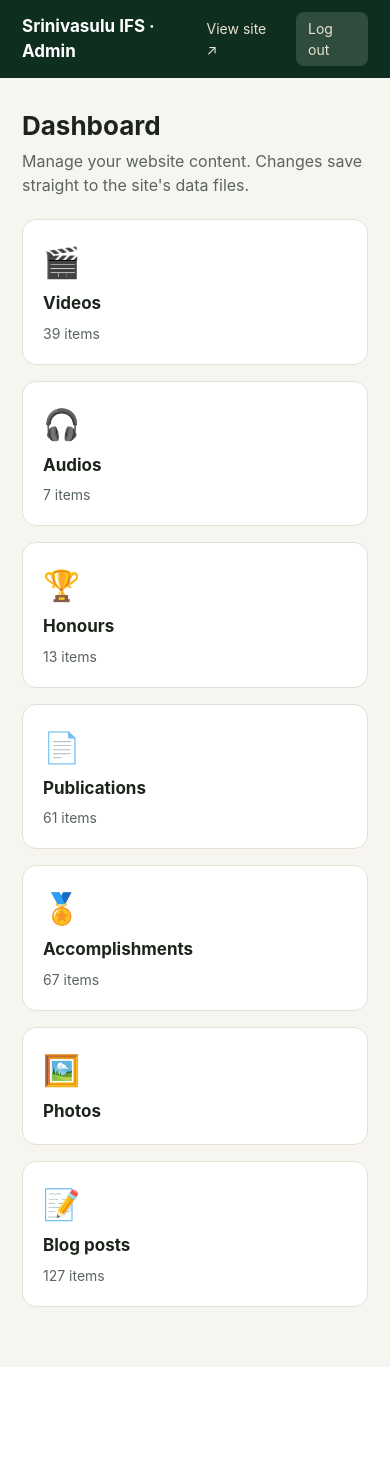
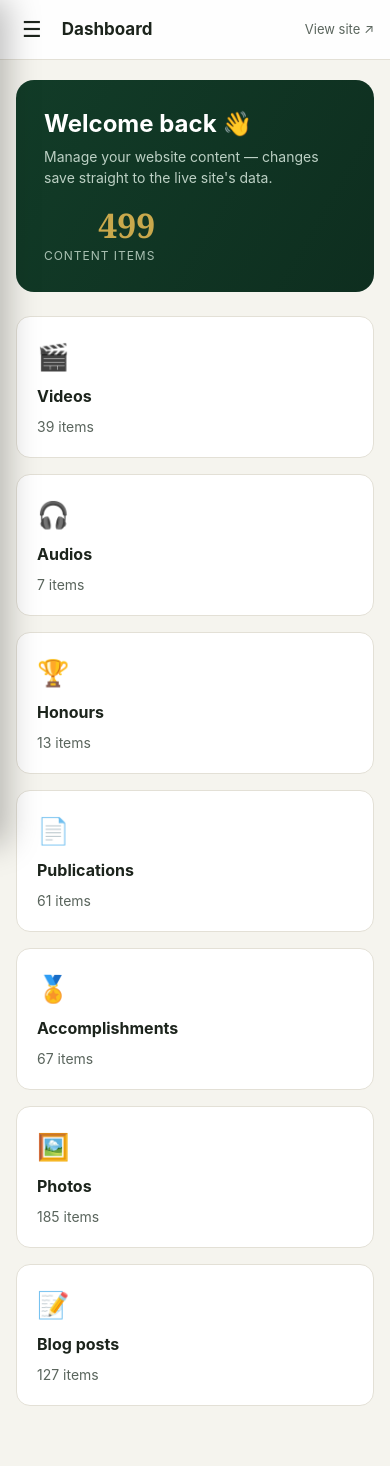
Before and after one commit to vanalok/srinini-sir, a PHP site: page /admin/index.php in a window 390 px wide. Before the commit the page ends 1367 px from the top, so only its background shows below. Run offline with PHP 8.4, Linux system fonts and the light colour scheme; the visitor is signed in with stand-in values (Sample User, id 1).

Commit message:
CMS: polished dashboard + sidebar navigation
Fixed left sidebar (brand, all collections with active-state
highlighting, view-site/logout), sticky topbar with page title, welcome
banner with total item count, refined cards and theme. Responsive:
off-canvas sidebar with hamburger + scrim on small screens.

Co-Authored-By: Claude Opus 4.8 <noreply@anthropic.com>

```diff
--- a/admin/admin.css
+++ b/admin/admin.css
@@ -2,71 +2,102 @@
 * { box-sizing: border-box; }
 :root{
   --green:#0e2e1f; --green-2:#14532d; --gold:#c9a84c; --gold-d:#a8863a;
-  --ink:#1c241c; --ink-2:#5a655d; --line:#e3e0d6; --paper:#f7f5ef; --surface:#fff;
+  --ink:#1c241c; --ink-2:#5a655d; --line:#e3e0d6; --paper:#f5f4ee; --surface:#fff;
   --danger:#c0392b; --ok:#2e9460;
 }
+html,body{ margin:0; }
 body{
-  margin:0; font-family:-apple-system,"Segoe UI",Roboto,system-ui,sans-serif;
-  background:var(--paper); color:var(--ink); line-height:1.5;
+  font-family:-apple-system,"Segoe UI",Roboto,system-ui,sans-serif;
+  background:var(--paper); color:var(--ink); line-height:1.5; -webkit-font-smoothing:antialiased;
 }
 a{ color:var(--green-2); text-decoration:none; }
 code{ background:#eee; padding:1px 5px; border-radius:4px; font-size:.85em; }
 
-/* top bar */
-.a-top{
-  display:flex; align-items:center; justify-content:space-between;
-  padding:12px 22px; background:var(--green); color:#fff;
-  position:sticky; top:0; z-index:10;
+/* ============ Shell + Sidebar ============ */
+.a-shell{ display:flex; min-height:100vh; }
+.a-sidebar{
+  width:244px; flex:0 0 244px; position:sticky; top:0; align-self:flex-start;
+  height:100vh; background:linear-gradient(180deg,#123c28 0%, #0e2e1f 60%, #0b2419 100%);
+  color:#e9e4d3; display:flex; flex-direction:column; padding:18px 14px; z-index:50;
 }
-.a-brand{ color:#fff; font-weight:700; font-size:17px; }
-.a-top nav{ display:flex; gap:18px; align-items:center; }
-.a-top nav a{ color:#e8e2cf; font-size:14px; }
-.a-top nav a:hover{ color:#fff; }
-.a-logout{ background:rgba(255,255,255,.14); padding:6px 12px; border-radius:8px; }
+.a-side-brand{ display:flex; align-items:center; gap:11px; color:#fff; padding:6px 8px 18px; }
+.a-side-mark{
+  width:38px; height:38px; border-radius:10px; display:grid; place-items:center;
+  background:linear-gradient(135deg,var(--gold),#e8cc7a); color:#0e2e1f; font-weight:800; font-size:19px;
+}
+.a-side-brand strong{ display:block; font-size:15px; line-height:1.2; }
+.a-side-brand small{ display:block; font-size:11px; color:#9db6a6; letter-spacing:.04em; }
+.a-side-nav{ display:flex; flex-direction:column; gap:3px; margin-top:6px; }
+.a-side-link{
+  display:flex; align-items:center; gap:11px; padding:10px 12px; border-radius:10px;
+  color:#cdd8d0; font-size:14.5px; font-weight:500; transition:background .15s, color .15s;
+}
+.a-side-link:hover{ background:rgba(255,255,255,.08); color:#fff; }
+.a-side-link.is-active{ background:linear-gradient(135deg,rgba(201,168,76,.28),rgba(201,168,76,.12)); color:#fff; box-shadow:inset 3px 0 0 var(--gold); }
+.a-side-ico{ font-size:17px; width:22px; text-align:center; }
+.a-side-foot{ margin-top:auto; display:flex; flex-direction:column; gap:4px; padding-top:14px; border-top:1px solid rgba(255,255,255,.1); }
+.a-side-foot a{ color:#a9c0b2; font-size:13px; padding:8px 12px; border-radius:8px; }
+.a-side-foot a:hover{ background:rgba(255,255,255,.08); color:#fff; }
+.a-side-logout{ color:#e6b8ad !important; }
 
-.a-main{ max-width:920px; margin:0 auto; padding:28px 22px 60px; }
-.a-h1{ font-size:26px; margin:0 0 4px; }
+.a-content{ flex:1; min-width:0; display:flex; flex-direction:column; }
+.a-topbar{
+  position:sticky; top:0; z-index:20; display:flex; align-items:center; gap:14px;
+  height:60px; padding:0 26px; background:rgba(255,255,255,.9); -webkit-backdrop-filter:blur(8px); backdrop-filter:blur(8px);
+  border-bottom:1px solid var(--line);
+}
+.a-topbar-title{ font-size:17px; font-weight:700; }
+.a-topbar-view{ margin-left:auto; font-size:13px; color:var(--ink-2); }
+.a-menu-btn{ display:none; border:0; background:none; font-size:22px; cursor:pointer; color:var(--ink); }
+.a-scrim{ display:none; }
+
+.a-main{ padding:26px 26px 64px; max-width:1000px; width:100%; }
+.a-main-plain{ max-width:none; }
+.a-h1{ font-size:24px; margin:0 0 4px; }
 .a-count,.a-card-count{ font-size:14px; color:var(--ink-2); font-weight:400; }
 .a-sub{ color:var(--ink-2); margin:0 0 22px; }
 .a-back{ display:inline-block; margin-bottom:10px; font-size:14px; }
 .a-hint{ font-weight:400; color:var(--ink-2); font-size:12px; }
 
-/* dashboard cards */
-.a-grid{ display:grid; grid-template-columns:repeat(auto-fill,minmax(180px,1fr)); gap:16px; }
+/* ============ Dashboard ============ */
+.a-welcome{
+  background:linear-gradient(120deg,#123c28,#0e2e1f); color:#fff;
+  border-radius:18px; padding:26px 28px; margin-bottom:24px;
+  display:flex; align-items:center; justify-content:space-between; gap:20px; flex-wrap:wrap;
+}
+.a-welcome h1{ margin:0 0 4px; font-size:24px; }
+.a-welcome p{ margin:0; color:#bcd0c4; font-size:14px; }
+.a-total{ text-align:right; }
+.a-total b{ display:block; font-size:34px; font-family:Georgia,serif; color:var(--gold); line-height:1; }
+.a-total span{ font-size:12px; color:#a9c0b2; letter-spacing:.08em; text-transform:uppercase; }
+
+.a-grid{ display:grid; grid-template-columns:repeat(auto-fill,minmax(190px,1fr)); gap:16px; }
 .a-card{
-  display:flex; flex-direction:column; gap:6px; padding:20px;
+  position:relative; display:flex; flex-direction:column; gap:8px; padding:20px;
   background:var(--surface); border:1px solid var(--line); border-radius:14px;
   color:var(--ink); transition:transform .15s, box-shadow .15s, border-color .15s;
 }
-.a-card:hover{ transform:translateY(-3px); box-shadow:0 12px 26px rgba(14,46,31,.1); border-color:var(--gold); }
-.a-card-ico{ font-size:30px; }
-.a-card-name{ font-weight:700; font-size:17px; }
-.a-card-soon{ opacity:.6; }
+.a-card:hover{ transform:translateY(-3px); box-shadow:0 14px 30px rgba(14,46,31,.12); border-color:var(--gold); }
+.a-card-ico{ font-size:26px; }
+.a-card-name{ font-weight:700; font-size:16px; }
+.a-card-cta{ position:absolute; top:18px; right:18px; color:var(--gold-d); font-weight:700; opacity:0; transition:opacity .15s; }
+.a-card:hover .a-card-cta{ opacity:1; }
+.a-card-soon{ opacity:.55; }
 .a-card-soon:hover{ transform:none; box-shadow:none; border-color:var(--line); }
 
-/* panels + forms */
-.a-panel{
-  background:var(--surface); border:1px solid var(--line); border-radius:14px;
-  padding:22px; margin-bottom:22px;
-}
+/* ============ Panels + forms ============ */
+.a-panel{ background:var(--surface); border:1px solid var(--line); border-radius:14px; padding:22px; margin-bottom:22px; }
 .a-panel h2{ margin:0 0 16px; font-size:18px; }
 .a-form{ display:flex; flex-direction:column; gap:14px; max-width:620px; }
 .a-form label{ display:flex; flex-direction:column; gap:5px; font-weight:600; font-size:14px; }
 .a-form input, .a-form select, .a-form textarea{
-  font:inherit; padding:10px 12px; border:1px solid var(--line); border-radius:9px;
-  background:#fff; font-weight:400;
+  font:inherit; padding:10px 12px; border:1px solid var(--line); border-radius:9px; background:#fff; font-weight:400;
 }
-.a-form input:focus, .a-form select:focus, .a-form textarea:focus{
-  outline:none; border-color:var(--gold); box-shadow:0 0 0 3px rgba(201,168,76,.2);
-}
+.a-form input:focus, .a-form select:focus, .a-form textarea:focus{ outline:none; border-color:var(--gold); box-shadow:0 0 0 3px rgba(201,168,76,.2); }
 .a-actions{ display:flex; gap:10px; align-items:center; margin-top:4px; }
 
 /* buttons */
-.a-btn{
-  display:inline-flex; align-items:center; justify-content:center; gap:6px;
-  padding:9px 16px; border:1px solid var(--line); border-radius:9px;
-  background:#fff; color:var(--ink); font:inherit; font-weight:600; cursor:pointer;
-}
+.a-btn{ display:inline-flex; align-items:center; justify-content:center; gap:6px; padding:9px 16px; border:1px solid var(--line); border-radius:9px; background:#fff; color:var(--ink); font:inherit; font-weight:600; cursor:pointer; }
 .a-btn:hover{ border-color:var(--gold); }
 .a-btn-primary{ background:var(--green); color:#fff; border-color:var(--green); }
 .a-btn-primary:hover{ background:var(--green-2); border-color:var(--green-2); }
@@ -76,10 +107,7 @@ code{ background:#eee; padding:1px 5px; border-radius:4px; font-size:.85em; }
 
 /* list rows */
 .a-list{ display:flex; flex-direction:column; }
-.a-row{
-  display:flex; align-items:center; gap:14px; padding:12px 4px;
-  border-top:1px solid var(--line);
-}
+.a-row{ display:flex; align-items:center; gap:14px; padding:12px 4px; border-top:1px solid var(--line); }
 .a-row:first-child{ border-top:0; }
 .a-thumb{ width:72px; height:48px; object-fit:cover; border-radius:6px; background:#eee; flex:0 0 auto; }
 .a-row-main{ flex:1; min-width:0; }
@@ -88,17 +116,15 @@ code{ background:#eee; padding:1px 5px; border-radius:4px; font-size:.85em; }
 .a-row-actions{ display:flex; gap:8px; align-items:center; }
 .a-row-actions form{ margin:0; }
 .a-empty{ color:var(--ink-2); }
+.a-badge{ display:inline-block; font-size:10px; font-weight:700; letter-spacing:.06em; background:var(--green); color:#fff; padding:1px 6px; border-radius:5px; vertical-align:middle; }
 
 /* flash */
 .flash{ padding:11px 15px; border-radius:9px; margin-bottom:16px; font-weight:500; }
 .flash-ok{ background:#e6f4ec; color:#1e6b45; border:1px solid #bfe3ce; }
 .flash-err{ background:#fbeae7; color:#a5311f; border:1px solid #f0c8c0; }
 
-/* login */
-.a-login{
-  max-width:360px; margin:9vh auto 0; background:var(--surface);
-  border:1px solid var(--line); border-radius:16px; padding:30px;
-}
+/* login (no sidebar) */
+.a-login{ max-width:370px; margin:9vh auto 0; background:var(--surface); border:1px solid var(--line); border-radius:16px; padding:32px; box-shadow:0 20px 50px rgba(14,46,31,.1); }
 .a-login h1{ margin:0 0 2px; font-size:22px; }
 .a-login form{ display:flex; flex-direction:column; gap:14px; margin-top:18px; }
 .a-login label{ display:flex; flex-direction:column; gap:5px; font-weight:600; font-size:14px; }
@@ -107,7 +133,7 @@ code{ background:#eee; padding:1px 5px; border-radius:4px; font-size:.85em; }
 
 /* photos grid */
 .a-filter{ margin-bottom:16px; }
-.a-filter select{ font:inherit; padding:8px 12px; border:1px solid var(--line); border-radius:9px; }
+.a-filter input, .a-filter select{ font:inherit; padding:8px 12px; border:1px solid var(--line); border-radius:9px; }
 .a-photos{ display:grid; grid-template-columns:repeat(auto-fill,minmax(120px,1fr)); gap:12px; }
 .a-photo{ position:relative; border-radius:10px; overflow:hidden; border:1px solid var(--line); background:#eee; aspect-ratio:1/1; }
 .a-photo img{ width:100%; height:100%; object-fit:cover; display:block; }
@@ -115,9 +141,21 @@ code{ background:#eee; padding:1px 5px; border-radius:4px; font-size:.85em; }
 .a-photo-del{ position:absolute; top:4px; right:4px; width:24px; height:24px; border:0; border-radius:50%; background:rgba(192,57,43,.9); color:#fff; font-size:16px; line-height:1; cursor:pointer; }
 .a-photo form{ margin:0; }
 
-/* inline edit (collection editor) */
+/* inline edit */
 .a-inline{ margin:0; width:100%; }
 .a-inline input, .a-inline select{ font:inherit; padding:8px 10px; border:1px solid var(--line); border-radius:8px; }
 .a-inline-row{ display:flex; gap:8px; align-items:center; flex-wrap:wrap; }
 
-.a-badge{ display:inline-block; font-size:10px; font-weight:700; letter-spacing:.06em; background:var(--green); color:#fff; padding:1px 6px; border-radius:5px; vertical-align:middle; }
+/* ============ Responsive: off-canvas sidebar ============ */
+@media (max-width: 860px){
+  .a-sidebar{
+    position:fixed; left:0; top:0; height:100vh; transform:translateX(-100%);
+    transition:transform .25s ease; box-shadow:8px 0 30px rgba(0,0,0,.25);
+  }
+  .a-sidebar.is-open{ transform:translateX(0); }
+  .a-menu-btn{ display:block; }
+  .a-sidebar.is-open ~ .a-scrim,
+  .a-shell:has(.a-sidebar.is-open) .a-scrim{ display:block; position:fixed; inset:0; background:rgba(0,0,0,.4); z-index:40; }
+  .a-main{ padding:20px 16px 60px; }
+  .a-topbar{ padding:0 16px; }
+}
--- a/admin/index.php
+++ b/admin/index.php
@@ -2,47 +2,47 @@
 require_once __DIR__ . '/lib.php';
 require_login();
 
-// counts from the JSON files
 function count_json($file, $key = null) {
   $d = read_json(SITE_ROOT . '/' . $file);
   if ($key) $d = $d[$key] ?? $d;
-  if (isset($d['departments'])) { // accomplishments/publications shape
-    $n = 0; foreach ($d['departments'] as $arr) $n += count($arr); return $n;
-  }
+  if (isset($d['departments'])) { $n = 0; foreach ($d['departments'] as $arr) $n += count($arr); return $n; }
   return is_array($d) ? count($d) : 0;
+}
+function count_photos() {
+  $f = SITE_ROOT . '/photos.js';
+  return is_file($f) ? preg_match_all("/category:\s*'/", file_get_contents($f)) : 0;
 }
 
 $cards = [
-  ['videos.php',        'Videos',         '🎬', count_json('videos.json'),          true],
-  ['audios.php',        'Audios',         '🎧', count_json('audios.json'),          true],
-  ['honours.php',       'Honours',        '🏆', count_json('honours.json'),         true],
-  ['publications.php',  'Publications',   '📄', count_json('publications.json'),    true],
-  ['accomplishments.php','Accomplishments','🏅', count_json('accomplishments.json'), true],
-  ['photos.php',        'Photos',         '🖼️', null,                                true],
-  ['blog.php',          'Blog posts',     '📝', count_json('assets/posts-full.json'), true],
+  ['videos.php',         'Videos',          '🎬', count_json('videos.json')],
+  ['audios.php',         'Audios',          '🎧', count_json('audios.json')],
+  ['honours.php',        'Honours',         '🏆', count_json('honours.json')],
+  ['publications.php',   'Publications',    '📄', count_json('publications.json')],
+  ['accomplishments.php','Accomplishments', '🏅', count_json('accomplishments.json')],
+  ['photos.php',         'Photos',          '🖼️', count_photos()],
+  ['blog.php',           'Blog posts',      '📝', count_json('assets/posts-full.json')],
 ];
+$total = array_sum(array_map(fn($c) => $c[3], $cards));
 
 admin_head('Dashboard');
 echo render_flash();
 ?>
-<h1 class="a-h1">Dashboard</h1>
-<p class="a-sub">Manage your website content. Changes save straight to the site's data files.</p>
+<div class="a-welcome">
+  <div>
+    <h1>Welcome back 👋</h1>
+    <p>Manage your website content — changes save straight to the live site's data.</p>
+  </div>
+  <div class="a-total"><b><?= (int)$total ?></b><span>content items</span></div>
+</div>
 
 <div class="a-grid">
-  <?php foreach ($cards as [$href, $label, $icon, $count, $ready]): ?>
-    <?php if ($ready): ?>
-      <a class="a-card" href="<?= h($href) ?>">
-        <span class="a-card-ico"><?= $icon ?></span>
-        <span class="a-card-name"><?= h($label) ?></span>
-        <?php if ($count !== null): ?><span class="a-card-count"><?= (int)$count ?> items</span><?php endif; ?>
-      </a>
-    <?php else: ?>
-      <div class="a-card a-card-soon">
-        <span class="a-card-ico"><?= $icon ?></span>
-        <span class="a-card-name"><?= h($label) ?></span>
-        <span class="a-card-count"><?= $count !== null ? (int)$count . ' items · ' : '' ?>coming next</span>
-      </div>
-    <?php endif; ?>
+  <?php foreach ($cards as [$href, $label, $icon, $count]): ?>
+    <a class="a-card" href="<?= h($href) ?>">
+      <span class="a-card-cta">Manage →</span>
+      <span class="a-card-ico"><?= $icon ?></span>
+      <span class="a-card-name"><?= h($label) ?></span>
+      <span class="a-card-count"><?= (int)$count ?> item<?= $count == 1 ? '' : 's' ?></span>
+    </a>
   <?php endforeach; ?>
 </div>
 <?php admin_foot(); ?>
--- a/admin/lib.php
+++ b/admin/lib.php
@@ -99,17 +99,55 @@ function handle_upload(string $field, string $destDir, array $allowedExt, string
   return $webPrefix . '/' . $name;
 }
 
-/* ---- Page chrome ---- */
+/* ---- Navigation items (shared by sidebar + dashboard) ---- */
+function nav_items(): array {
+  return [
+    ['index.php',          'Dashboard',       '🏠'],
+    ['videos.php',         'Videos',          '🎬'],
+    ['audios.php',         'Audios',          '🎧'],
+    ['honours.php',        'Honours',         '🏆'],
+    ['publications.php',   'Publications',    '📄'],
+    ['accomplishments.php','Accomplishments', '🏅'],
+    ['photos.php',         'Photos',          '🖼️'],
+    ['blog.php',           'Blog',            '📝'],
+  ];
+}
+
+/* ---- Page chrome (sidebar layout) ---- */
+function render_sidebar(): string {
+  $cur = basename($_SERVER['SCRIPT_NAME'] ?? '');
+  $h = '<aside class="a-sidebar" id="aSidebar">'
+     . '<a class="a-side-brand" href="index.php"><span class="a-side-mark">S</span>'
+     . '<span><strong>Srinivasulu IFS</strong><small>Content Manager</small></span></a>'
+     . '<nav class="a-side-nav">';
+  foreach (nav_items() as [$href, $label, $icon]) {
+    $active = ($cur === $href) ? ' is-active' : '';
+    $h .= '<a class="a-side-link' . $active . '" href="' . $href . '">'
+        . '<span class="a-side-ico">' . $icon . '</span><span>' . h($label) . '</span></a>';
+  }
+  $h .= '</nav><div class="a-side-foot">'
+      . '<a href="../index.html" target="_blank">↗ View site</a>'
+      . '<a href="logout.php" class="a-side-logout">⏻ Log out</a></div></aside>';
+  return $h;
+}
 function admin_head(string $title): void {
   echo '<!doctype html><html lang="en"><head><meta charset="UTF-8">'
      . '<meta name="viewport" content="width=device-width,initial-scale=1">'
      . '<title>' . h($title) . ' · Admin</title>'
      . '<link rel="stylesheet" href="admin.css"></head><body>';
   if (is_logged_in()) {
-    echo '<header class="a-top"><a class="a-brand" href="index.php">Srinivasulu IFS · Admin</a>'
-       . '<nav><a href="../index.html" target="_blank">View site ↗</a>'
-       . '<a href="logout.php" class="a-logout">Log out</a></nav></header>';
+    echo '<div class="a-shell">' . render_sidebar() . '<div class="a-content">'
+       . '<header class="a-topbar">'
+       . '<button class="a-menu-btn" onclick="document.getElementById(\'aSidebar\').classList.toggle(\'is-open\')" aria-label="Menu">&#9776;</button>'
+       . '<span class="a-topbar-title">' . h($title) . '</span>'
+       . '<a class="a-topbar-view" href="../index.html" target="_blank">View site &#8599;</a>'
+       . '</header><main class="a-main">';
+  } else {
+    echo '<main class="a-main a-main-plain">';
   }
-  echo '<main class="a-main">';
 }
-function admin_foot(): void { echo '</main></body></html>'; }
+function admin_foot(): void {
+  if (is_logged_in()) echo '</main></div><div class="a-scrim" onclick="document.getElementById(\'aSidebar\').classList.remove(\'is-open\')"></div></div>';
+  else echo '</main>';
+  echo '</body></html>';
+}
```
